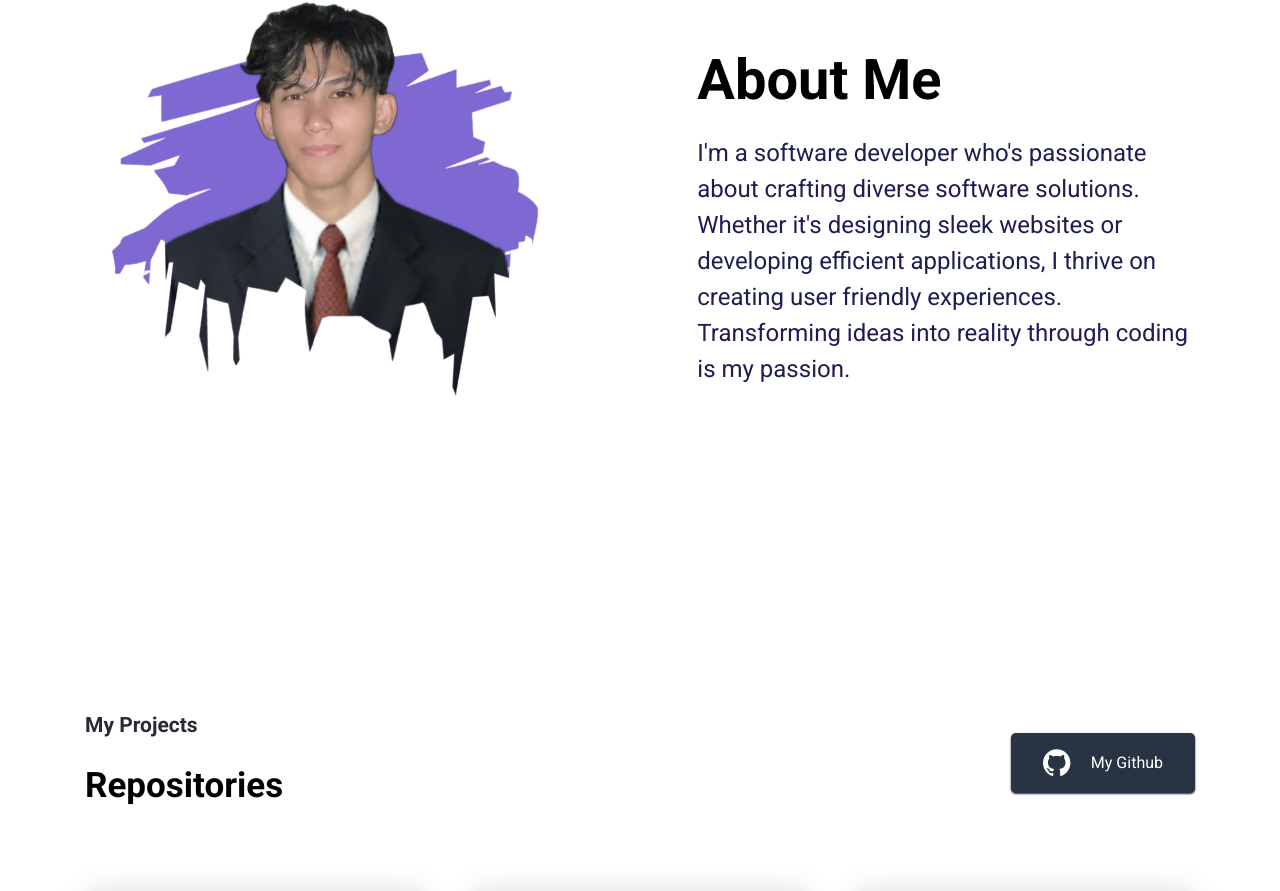
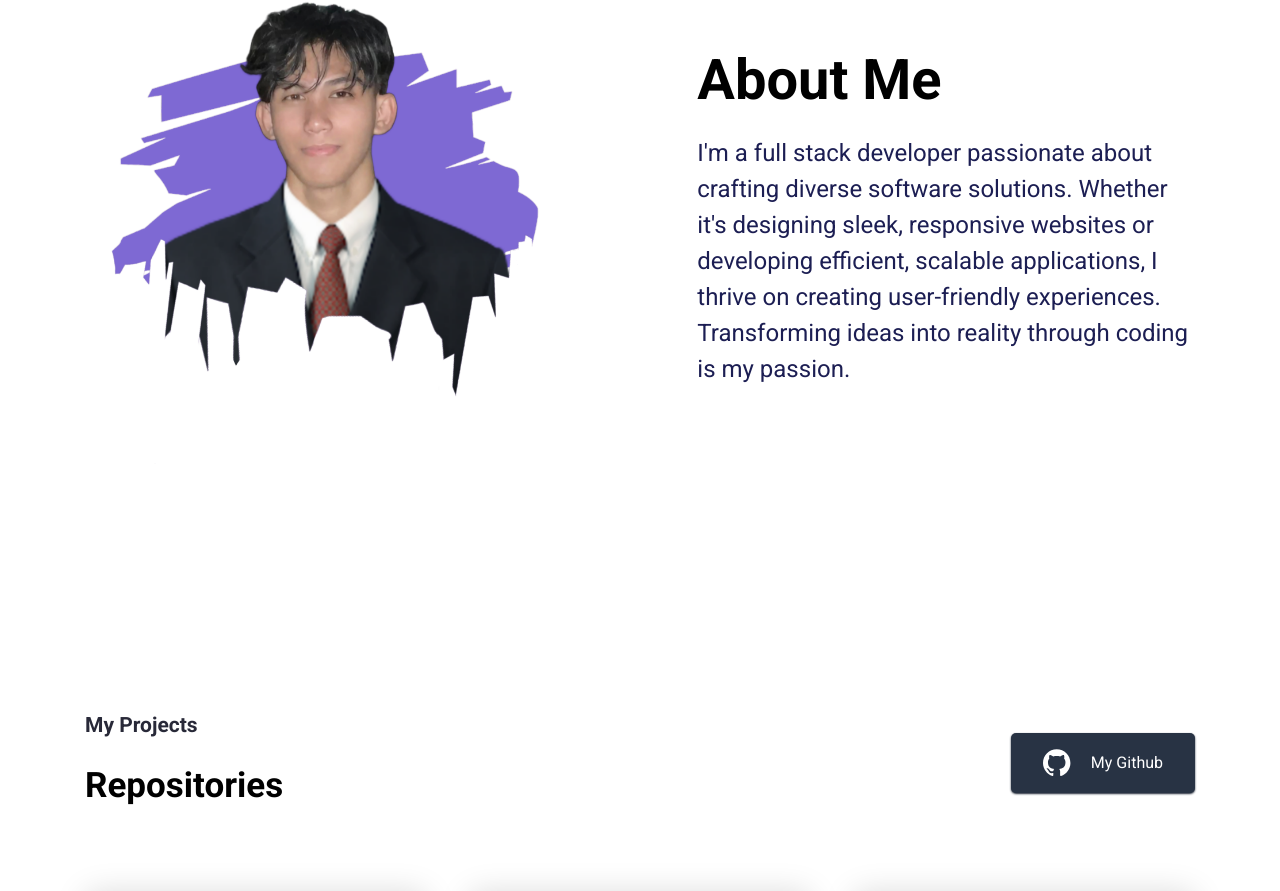
Before and after one commit to marjhonie-siasol/marjhonie-website, a React (Create React App) app: page / in a window 1280 px wide. Shown: the part 1645-2536 px from the top of the page. Built offline with nearby package versions, Linux system fonts and the light colour scheme; grey boxes are pictures that could not be loaded.

Commit message:
Update AboutMe.jsx

```diff
--- a/src/Pages/Home/AboutMe.jsx
+++ b/src/Pages/Home/AboutMe.jsx
@@ -9,7 +9,7 @@ export default function AboutMe() {
           {/* <p className="section--title">About</p> */}
           <h1 className="skills-section--heading">About Me</h1>
           <p className="hero--section-description">
-            I'm a software developer who's passionate about crafting diverse software solutions. Whether it's designing sleek websites or developing efficient applications, I thrive on creating user friendly experiences. Transforming ideas into reality through coding is my passion.
+           I'm a full stack developer passionate about crafting diverse software solutions. Whether it's designing sleek, responsive websites or developing efficient, scalable applications, I thrive on creating user-friendly experiences. Transforming ideas into reality through coding is my passion.
           </p>
 
         </div>
```
